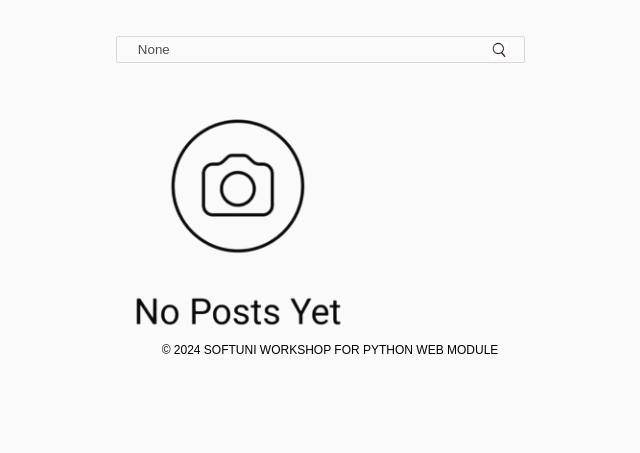
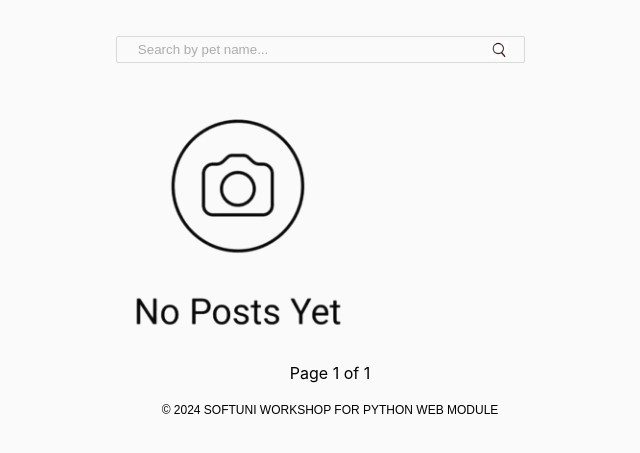
Before and after one commit to kdkaanev/Petstagram, a Django app: page / in a window 1280 px wide. Shown: the part 87-540 px from the top of the page, without its empty margins (310-950 px from the left). Run offline with Django 5.2, Linux system fonts and the light colour scheme; data that the repository does not hold is empty.

Commit message:
workshop part 3

```diff
--- a/petstagram/petstagram/common/urls.py
+++ b/petstagram/petstagram/common/urls.py
@@ -3,6 +3,6 @@ from petstagram.common import views
 
 urlpatterns = (
 
-    path('', views.index, name='index'),
+    path('', views.IndexView.as_view(), name='index'),
     path('pet_photo_like/<int:pk>/', views.like_pet_photo, name='like_pet_photo'),
 )
--- a/petstagram/petstagram/common/views.py
+++ b/petstagram/petstagram/common/views.py
@@ -1,27 +1,53 @@
 from django.shortcuts import render, redirect
+from django.views.generic import ListView
 
 from petstagram.photos.models import PetPhoto
 from petstagram.common.models import PhotoLikes
 
 
 # Create your views here.
-def index(request):
-    pet_name_pattern = request.GET.get('pet_name_pattern', None)
-    pets_photos = PetPhoto.objects.all()
-
-    if pet_name_pattern:
-        pets_photos = pets_photos.filter(pets__name__icontains=pet_name_pattern)
-
-    context = {
-        'pet_photos': pets_photos,
-        'pet_name_pattern': pet_name_pattern
-
-    }
-    return render(request, 'common/home-page.html', context)
+# def index(request):
+#     pet_name_pattern = request.GET.get('pet_name_pattern', None)
+#     pets_photos = PetPhoto.objects.all()
+#
+#     if pet_name_pattern:
+#         pets_photos = pets_photos.filter(pets__name__icontains=pet_name_pattern)
+#
+#     context = {
+#         'pet_photos': pets_photos,
+#         'pet_name_pattern': pet_name_pattern
+#
+#     }
+#     return render(request, 'common/home-page.html', context)
 
 # Create your views here.
+class IndexView(ListView):
+    queryset = PetPhoto.objects.all().prefetch_related('pets__pet_photos__likes').prefetch_related('comments')
+    template_name = 'common/home-page.html'
+
+    paginate_by = 1
+
+    @property
+    def pet_name_pattern(self):
+        return self.request.GET.get('pet_name_pattern', None)
+
+    def get_context_data(self, **kwargs):
+        context = super().get_context_data(**kwargs)
+        context['pet_name_pattern'] = self.pet_name_pattern or ''
+        return context
+
+    def get_queryset(self):
+        queryset = super().get_queryset()
+        queryset = self.filter_by_pet_name_patterns(queryset)
+        return queryset
 
 
+    def filter_by_pet_name_patterns(self, queryset):
+        pet_name_pattern = self.pet_name_pattern
+        filter_query = {}
+        if pet_name_pattern:
+           filter_query['pets__name__icontains'] = pet_name_pattern
+        return queryset.filter(**filter_query)
 
 
 
--- a/petstagram/petstagram/pets/urls.py
+++ b/petstagram/petstagram/pets/urls.py
@@ -8,7 +8,7 @@ urlpatterns = (
         [
             path('edit/', views.EditPetView.as_view(), name='edit-pet'),
             path('', views.DetailsPetView.as_view(), name='details-pet'),
-            path('delete/',views.delete_pet, name='delete-pet'),
+            path('delete/',views.DeletePetView.as_view(), name='delete-pet'),
         ]
     )),
 
--- a/petstagram/templates/common/home-page.html
+++ b/petstagram/templates/common/home-page.html
@@ -4,6 +4,7 @@
 
 
 {% block main_content %}
+    {% load static %}
 <div class="container">
         <div class="col-9">
 
@@ -14,8 +15,40 @@
                     <img src="{% static '/images/search.png' %}" width="18" height="18" alt="img2">
                 </button>
             </form>
-            {% include 'partials/pet_list.html' with pets_list=pet_photos%}
+            {% include 'partials/pet_list.html' with pets_list=object_list%}
+            <div class="pagination">
+            {% load static %}
+                <span class="current">
+                        Page {{ page_obj.number }} of {{ page_obj.paginator.num_pages }}
+                </span>
 
+                <span class="step-links-buttons">
+
+                    <!-- If there are previous and next photos -->
+                    {% if page_obj.has_previous and page_obj.has_next %}
+                        <a href="?page={{ page_obj.previous_page_number }}">
+                            <i class="fa-solid fa-arrow-left"></i>
+                        </a>
+                        <a href="?page={{ page_obj.next_page_number }}">
+                            <i class="fa-solid fa-arrow-right"></i>
+                        </a>
+
+                    <!-- If there are only previous photos -->
+                    {% elif page_obj.has_previous %}
+                        <a href="?page={{ page_obj.previous_page_number }}">
+                            <i class="fa-solid fa-arrow-left"></i>
+                        </a>
+
+                    <!-- If there are only next photos -->
+                    {% elif page_obj.has_next %}
+                        <a href="?page={{ page_obj.next_page_number }}">
+                            <i class="fa-solid fa-arrow-right"></i>
+                        </a>
+                    {% endif %}
+
+                </span>
+            </div>
+            <!-- End Pagination -->
         </div>
     </div>
 {% endblock %}
--- a/petstagram/templates/pets/pet-delete-page.html
+++ b/petstagram/templates/pets/pet-delete-page.html
@@ -9,8 +9,8 @@
     <div class="edit-delete edit-photo">
         <h2>Delete pet</h2>
         <!-- Starts Delete Pet Form -->
-        <form action="{% url 'delete-pet' username='kancho' pet_slug=pet.slug %}" method="post">
-            {{pet_form.as_p }}
+        <form action="{% url 'delete-pet' username='kancho' pet_slug=object.slug %}" method="post">
+            {{form.as_p }}
 
 
             {% csrf_token %}
```
Also changed, not shown: petstagram/petstagram/pets/views.py (+41 -30 lines), petstagram/mediafiles/pet_photos/charlesdeluvio-DziZIYOGAHc-unsplash_FtFESUS.jpg (added), 1 other file.
